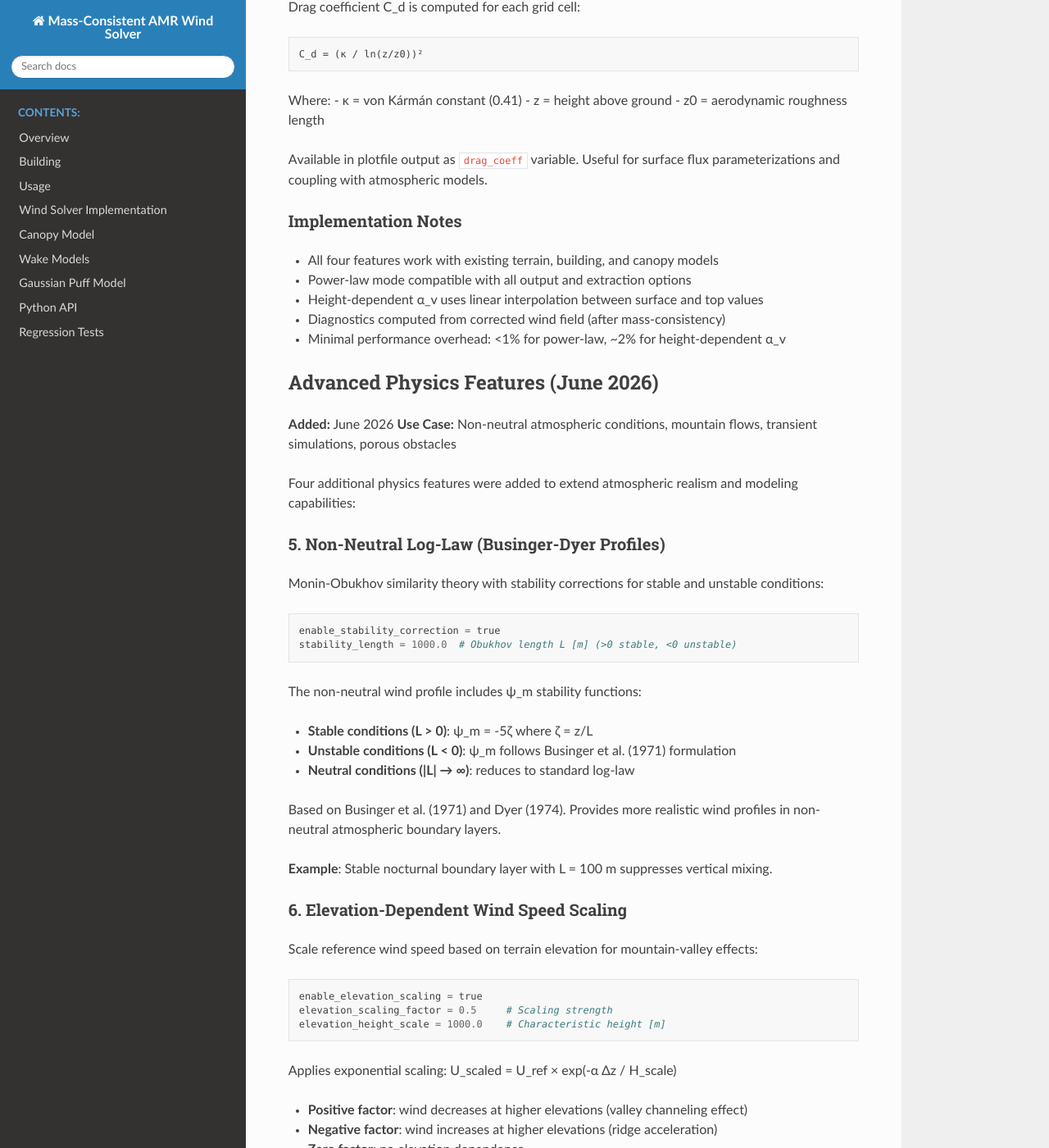
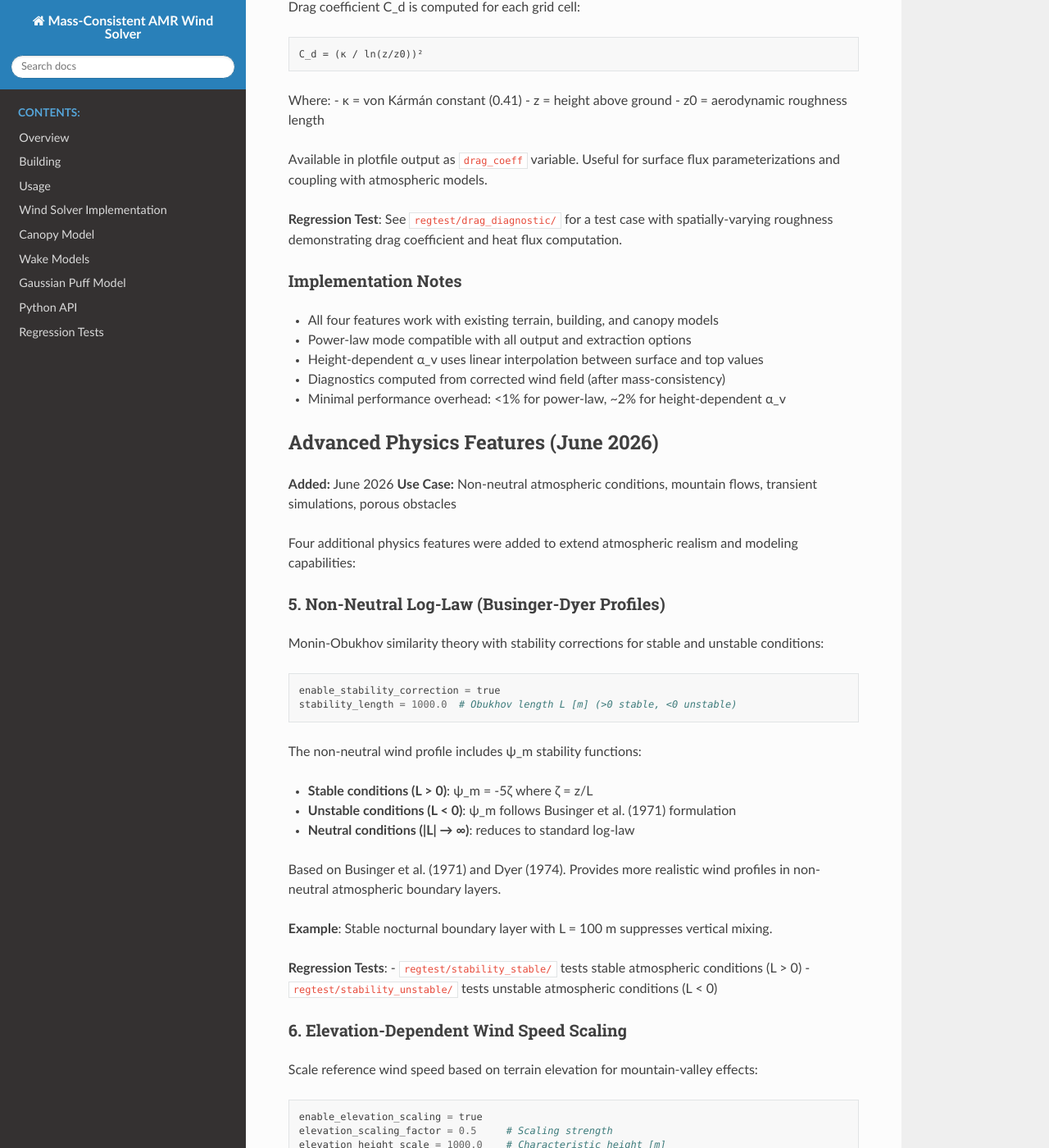
Before and after one commit to hgopalan/massconsistent_amr, a Sphinx documentation site: the page built from docs/new_features.rst, in a window 1280 px wide and 1400 px high, scrolled down 3270 px. Shown: the whole window at 82% size. Built offline with Sphinx 7.4.7 and the Read the Docs theme 3.1.0, drawn with Linux system fonts in a browser that asks for light colours.

Commit message:
Update documentation with regression test references for Phase 4 and 5

```diff
--- a/docs/new_features.rst
+++ b/docs/new_features.rst
@@ -156,6 +156,9 @@ Where:
 Available in plotfile output as ``drag_coeff`` variable. Useful for surface flux
 parameterizations and coupling with atmospheric models.
 
+**Regression Test**: See ``regtest/drag_diagnostic/`` for a test case with spatially-varying
+roughness demonstrating drag coefficient and heat flux computation.
+
 Implementation Notes
 ~~~~~~~~~~~~~~~~~~~~
 
@@ -191,6 +194,10 @@ Based on Businger et al. (1971) and Dyer (1974). Provides more realistic wind pr
 in non-neutral atmospheric boundary layers.
 
 **Example**: Stable nocturnal boundary layer with L = 100 m suppresses vertical mixing.
+
+**Regression Tests**:
+- ``regtest/stability_stable/`` tests stable atmospheric conditions (L > 0)
+- ``regtest/stability_unstable/`` tests unstable atmospheric conditions (L < 0)
 
 6. Elevation-Dependent Wind Speed Scaling
 ~~~~~~~~~~~~~~~~~~~~~~~~~~~~~~~~~~~~~~~~~~
```
